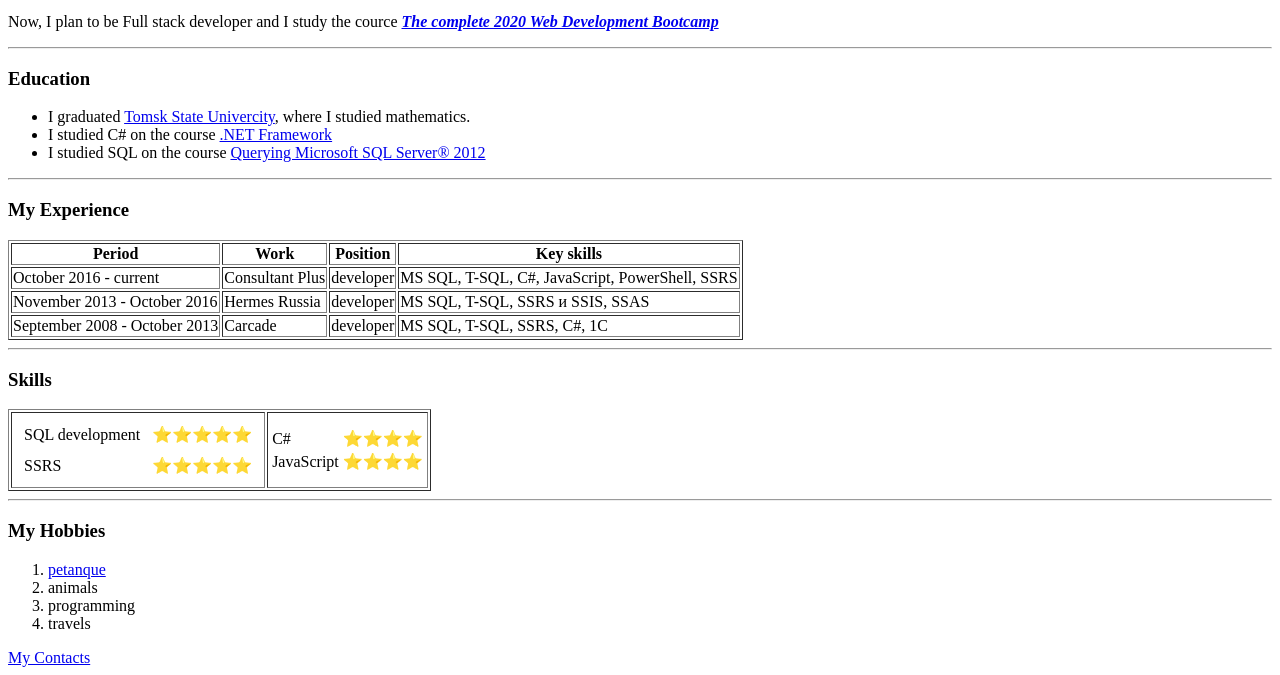
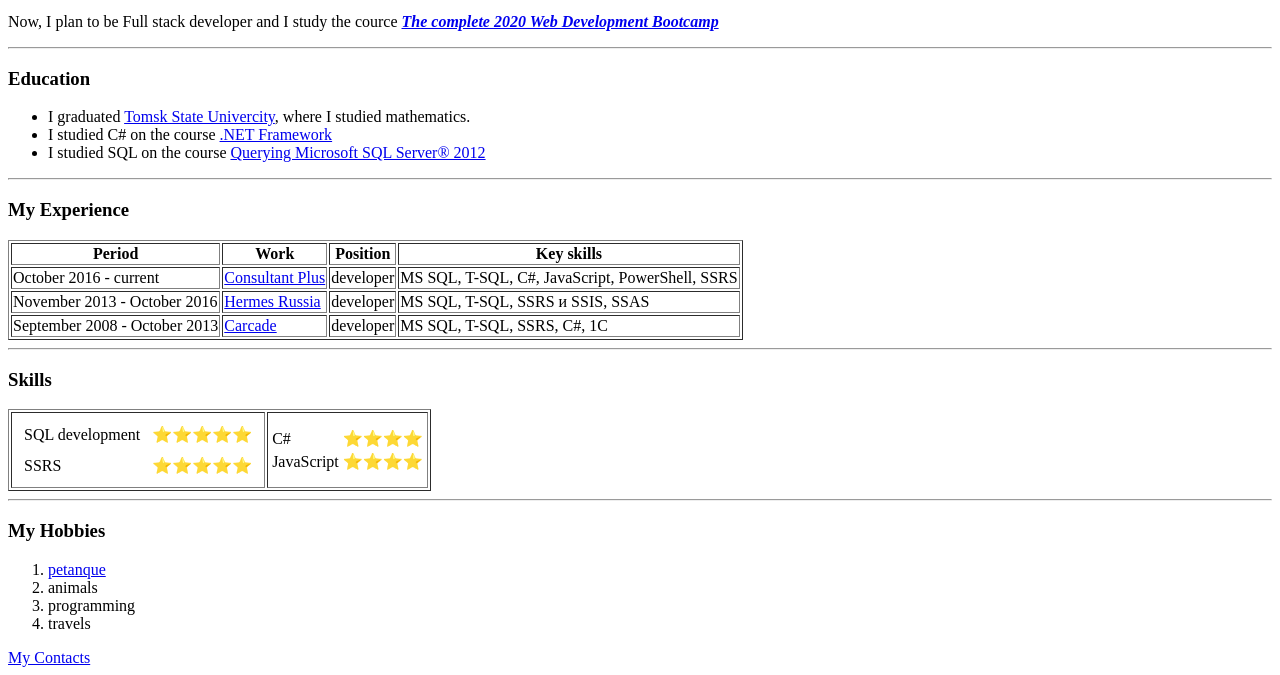
Before and after one commit to Nataliya679/cv, a plain HTML site: page index.html in a window 1280 px wide. Shown: the part 187-862 px from the top of the page. Drawn offline with Linux system fonts and the light colour scheme.

Commit message:
Add files via upload

```diff
--- a/index.html
+++ b/index.html
@@ -51,19 +51,19 @@
     <tbody>
       <tr>
         <td> October 2016 - current </td>
-        <td> Consultant Plus </td>
+        <td> <a target="_blank" rel="noopener noreferrer" href="http://www.consultant.ru/">Consultant Plus</a> </td>
         <td> developer </td>
         <td> MS SQL, T-SQL, C#, JavaScript, PowerShell, SSRS </td>
       </tr>
       <tr>
         <td> November 2013 - October 2016 </td>
-        <td> Hermes Russia </td>
+        <td> <a target="_blank" rel="noopener noreferrer" href="https://www.hermesrussia.ru/">Hermes Russia</a> </td>
         <td> developer </td>
         <td> MS SQL, T-SQL, SSRS и SSIS, SSAS </td>
       </tr>
       <tr>
         <td> September 2008 - October 2013 </td>
-        <td> Carcade </td>
+        <td> <a target="_blank" rel="noopener noreferrer" href="https://www.carcade.com/">Carcade</a> </td>
         <td> developer </td>
         <td> MS SQL, T-SQL, SSRS, C#, 1C </td>
       </tr>
```
